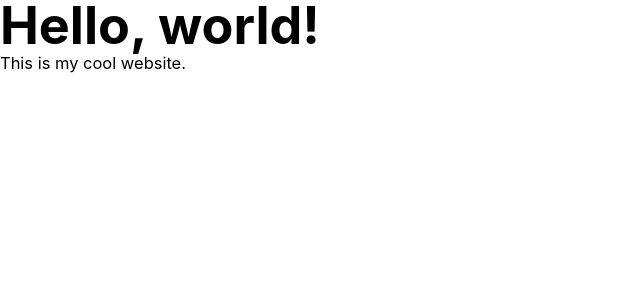
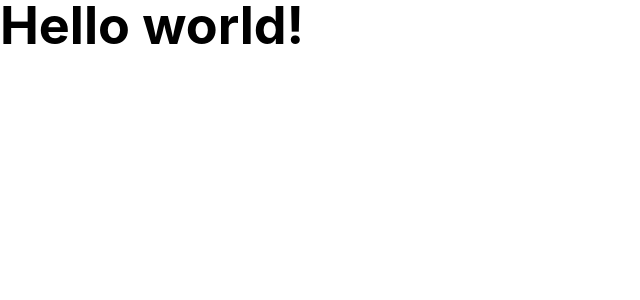
Before and after one commit to cdebotton/cdb-archive-themes, a Next.js app: page / in a window 1280 px wide. Shown: the top 300 px of the page, without its empty margins (0-640 px from the left). Built offline with nearby package versions, Linux system fonts and the light colour scheme.

Commit message:
Test deployment again.

```diff
--- a/pages/index.tsx
+++ b/pages/index.tsx
@@ -6,9 +6,8 @@ export default function IndexPage() {
   return (
     <>
       <Text scale={4} as="h1">
-        Hello, world!
+        Hello world!
       </Text>
-      <Text>This is my cool website.</Text>
     </>
   );
 }
```
